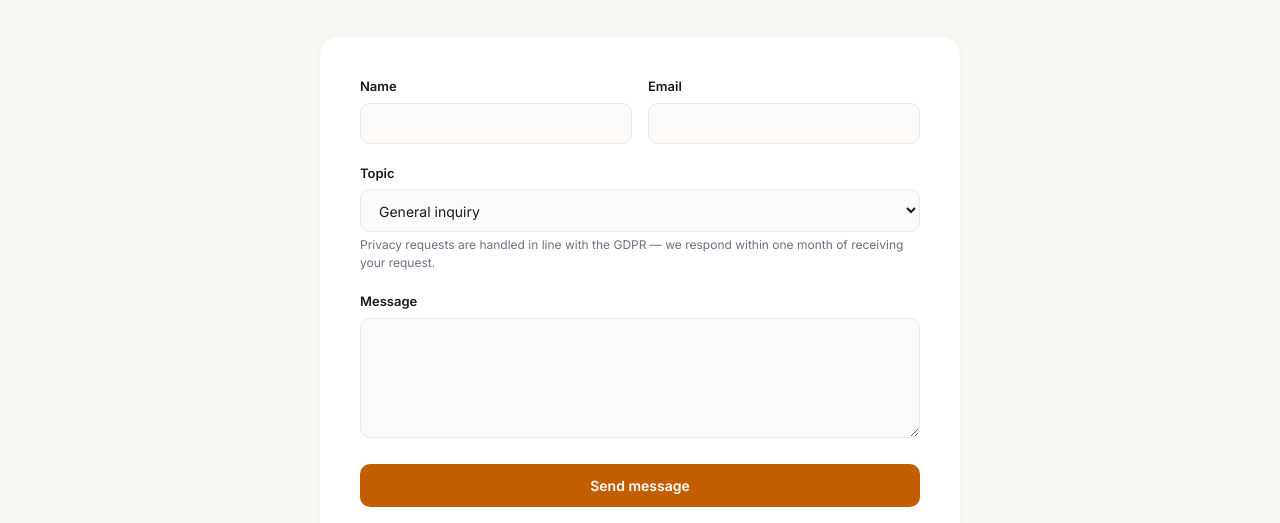
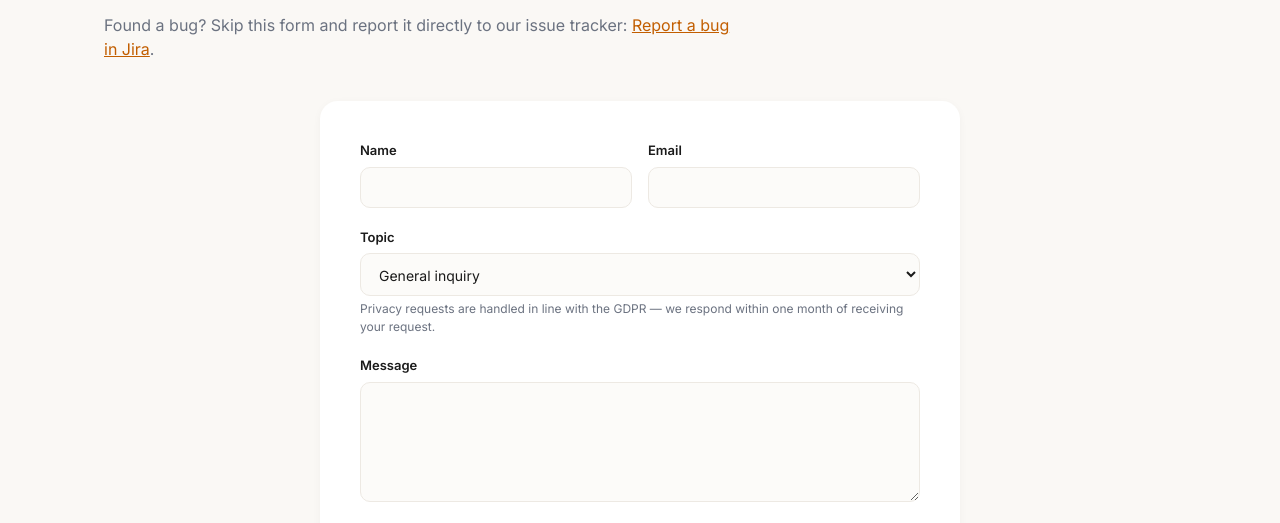
Before and after one commit to bereikme/MarkBooksBookmarks, a plain HTML site: page contact.html in a window 1280 px wide. Shown: the part 277-800 px from the top of the page. Drawn offline with Linux system fonts and the light colour scheme.

Commit message:
URL aangepast

```diff
--- a/contact.html
+++ b/contact.html
@@ -39,6 +39,10 @@
           Questions about Mark Book's Recipes, Mark Book's Travels, or Mark Book's Music?
           Want to exercise a privacy right, like accessing, correcting, or deleting your data?
           Send us a message below.
+        </p>
+        <p>
+          Found a bug? Skip this form and report it directly to our issue tracker:
+          <a href="https://vendisa.atlassian.net/jira/software/projects/MBR/form/1" target="_blank" rel="noopener noreferrer">Report a bug in Jira</a>.
         </p>
       </div>
     </section>
```
Also changed, not shown: terms.html (+1 -1 lines), 1 other file.
